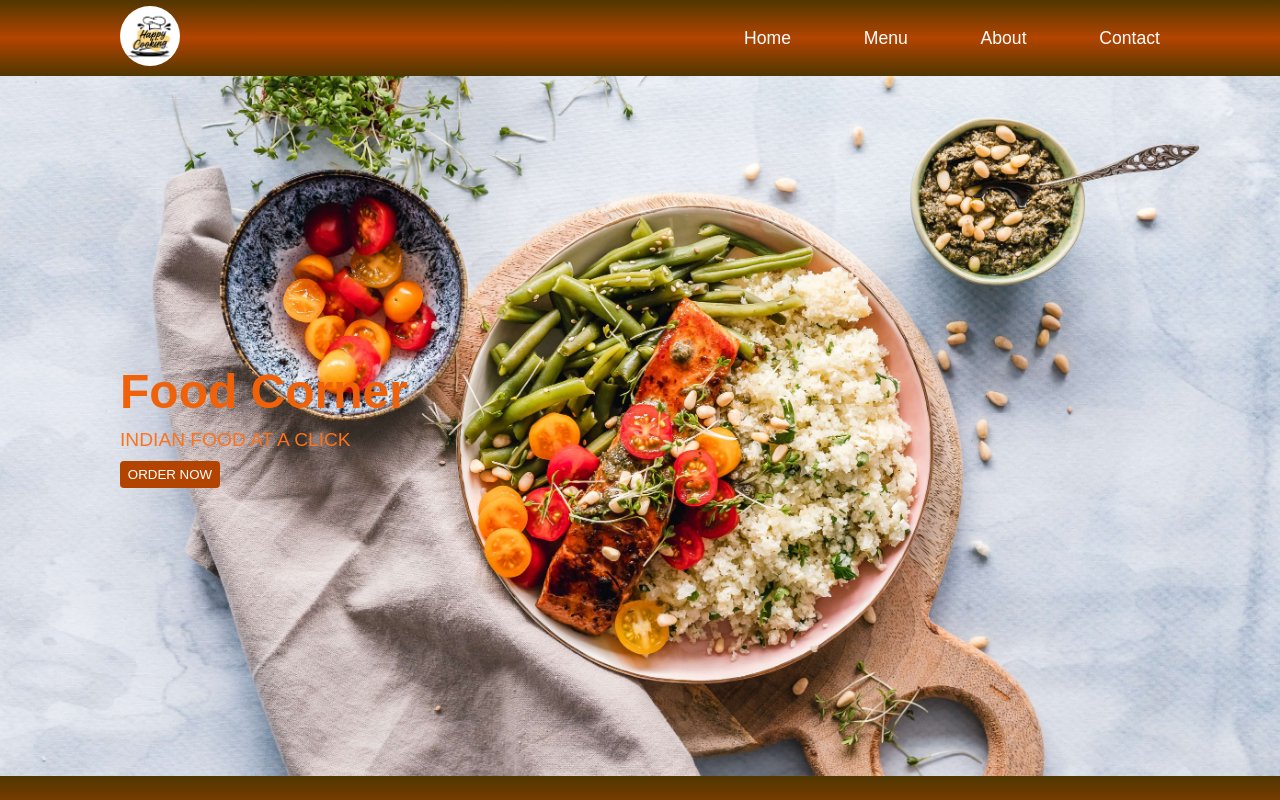
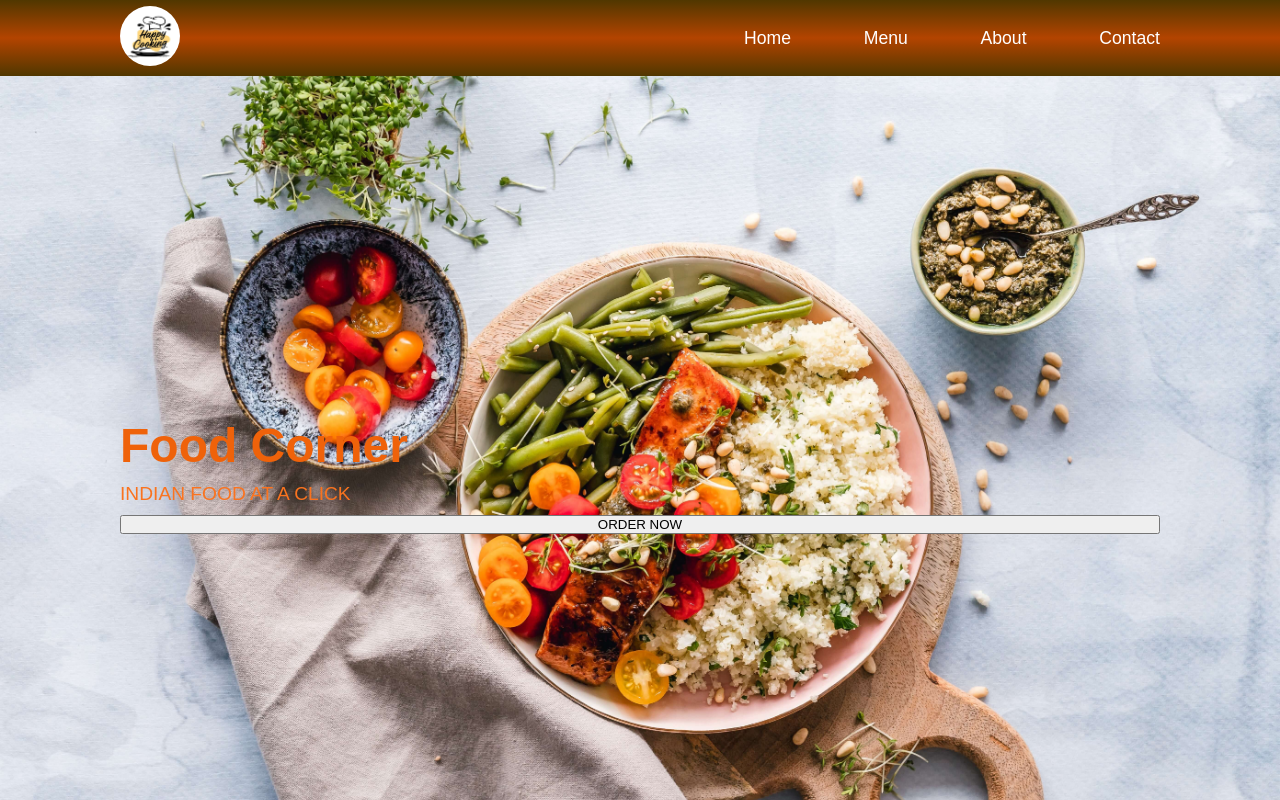
Before and after one commit to Ziba-Hemmati/ReactRouterDom, a React (Vite) app in the folder vite-project/: page / in a window 1280 px wide. Shown: the top 800 px of the page. Built offline with nearby package versions, Linux system fonts and the light colour scheme.

Commit message:
feat: button component added

```diff
--- /dev/null
+++ b/vite-project/src/styles/button.css
@@ -0,0 +1,9 @@
+.home-container button {
+  width: 100px;
+  padding: 6px;
+  color: #fff;
+  background-color: #b34400;
+  border: none;
+  border-radius: 4px;
+  cursor: pointer;
+}
--- a/vite-project/src/styles/home.css
+++ b/vite-project/src/styles/home.css
@@ -4,7 +4,7 @@
   background-position: center;
   background-size: cover;
   width: 100%;
-  height: 700px;
+  height: 800px;
   display: flex;
   flex-direction: column;
   justify-content: center;
@@ -20,12 +20,3 @@
   padding: 10px 0;
   color: #fa731f;
 }
-.home-container button {
-  width: 100px;
-  padding: 6px;
-  color: #fff;
-  background-color: #b34400;
-  border: none;
-  border-radius: 4px;
-  cursor: pointer;
-}
```
Also changed, not shown: vite-project/src/components/Button.jsx (added, +10 -0 lines).
